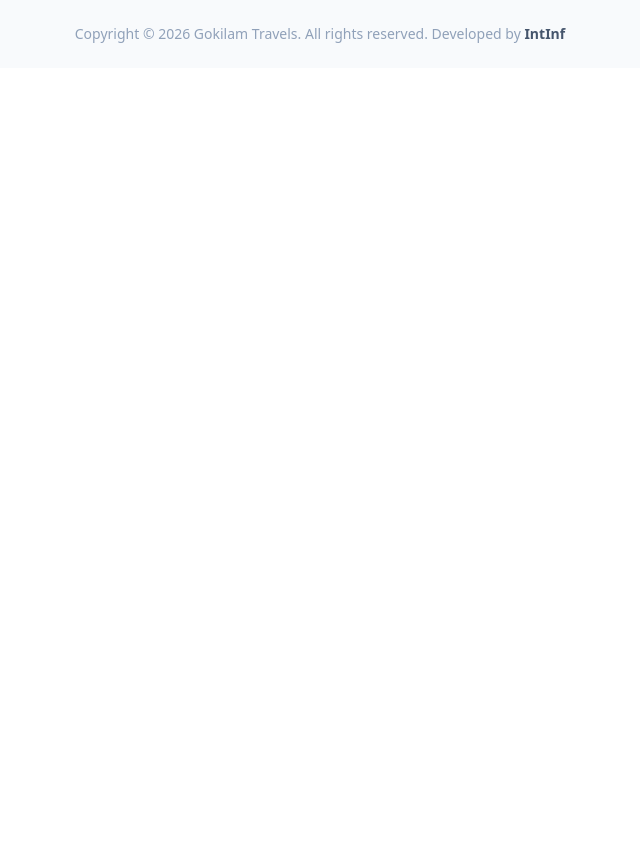
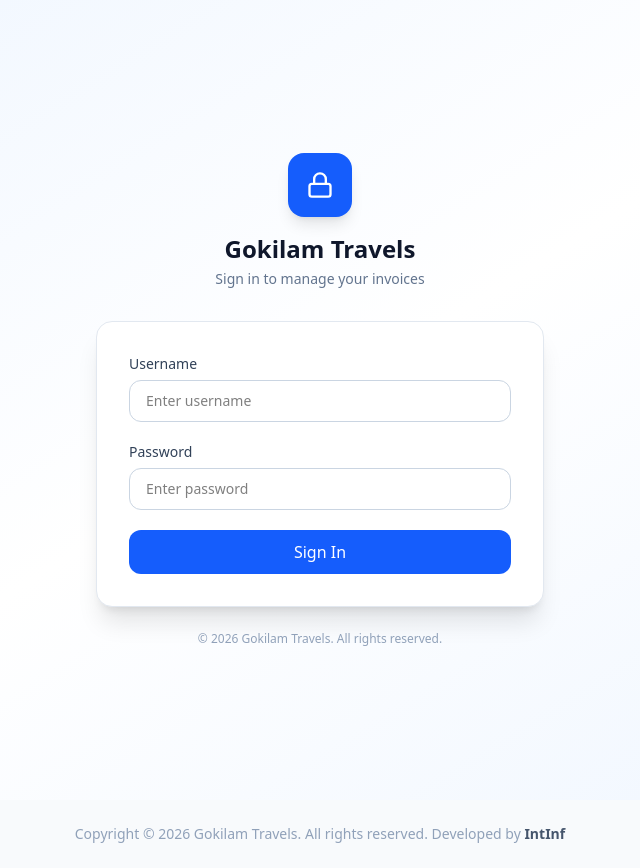
Before and after one commit to Bhuvanesh24/billing-travels, a React (Vite) app: page /login in a window 1280 px wide. Shown: the whole page, without its empty margins (320-960 px from the left). Before the commit the page ends 800 px from the top, so only its background shows below. Built offline with nearby package versions, Linux system fonts and the light colour scheme; no server answers.

Commit message:
login page added

```diff
--- a/src/App.tsx
+++ b/src/App.tsx
@@ -1,17 +1,43 @@
-import { BrowserRouter as Router, Routes, Route } from 'react-router-dom';
+import { BrowserRouter as Router, Routes, Route, Navigate } from 'react-router-dom';
 import InvoiceList from './pages/InvoiceList';
 import CreateInvoice from './pages/CreateInvoice';
+import LoginPage from './pages/LoginPage';
 import { DriveProvider } from './services/DriveContext';
+import { AuthProvider, useAuth } from './services/AuthContext';
 import { Toaster } from 'react-hot-toast';
 
-function App() {
+function ProtectedRoute({ children }: { children: React.ReactNode }) {
+  const { isAuthenticated } = useAuth();
+  if (!isAuthenticated) return <Navigate to="/login" replace />;
+  return <>{children}</>;
+}
+
+function AppRoutes() {
+  const { isAuthenticated } = useAuth();
+
   return (
-    <DriveProvider>
-      <Toaster position="top-center" />
     <Router>
       <Routes>
-          <Route path="/" element={<InvoiceList />} />
-          <Route path="/create" element={<CreateInvoice />} />
+        <Route
+          path="/login"
+          element={isAuthenticated ? <Navigate to="/" replace /> : <LoginPage />}
+        />
+        <Route
+          path="/"
+          element={
+            <ProtectedRoute>
+              <InvoiceList />
+            </ProtectedRoute>
+          }
+        />
+        <Route
+          path="/create"
+          element={
+            <ProtectedRoute>
+              <CreateInvoice />
+            </ProtectedRoute>
+          }
+        />
       </Routes>
       <footer className="bg-slate-50 text-center py-6 text-slate-400 text-sm font-medium">
         Copyright &copy; 2026 Gokilam Travels. All rights reserved. Developed by{' '}
@@ -25,7 +51,17 @@ function App() {
         </a>
       </footer>
     </Router>
+  );
+}
+
+function App() {
+  return (
+    <AuthProvider>
+      <DriveProvider>
+        <Toaster position="top-center" />
+        <AppRoutes />
       </DriveProvider>
+    </AuthProvider>
   );
 }
 
--- a/src/pages/InvoiceList.tsx
+++ b/src/pages/InvoiceList.tsx
@@ -1,12 +1,14 @@
 import { useEffect, useState } from 'react';
 import { Link } from 'react-router-dom';
-import { FileText, Plus, Loader2, LogIn, Search, Trash2 } from 'lucide-react';
+import { FileText, Plus, Loader2, LogIn, Search, Trash2, LogOut } from 'lucide-react';
 import toast from 'react-hot-toast';
 import { useDrive } from '../services/useDrive';
+import { useAuth } from '../services/AuthContext';
 import type { DriveFile } from '../services/google-drive-service';
 
 export default function InvoiceList() {
   const { isSignedIn, signIn, listPDFs, deleteFile, isInitialized } = useDrive();
+  const { logout } = useAuth();
   const [invoices, setInvoices] = useState<DriveFile[]>([]);
   const [loading, setLoading] = useState(true);
   const [nextPageToken, setNextPageToken] = useState<string | undefined>(undefined);
@@ -106,9 +108,9 @@ export default function InvoiceList() {
         </div>
 
         <div className="flex flex-col md:flex-row justify-between items-center mb-8 gap-4">
-          <div>
+          <div className="flex items-center gap-3">
             <h2 className="text-2xl font-bold text-slate-900">Invoices</h2>
-            <p className="text-slate-500 mt-1">Manage your travel invoices</p>
+            <p className="text-slate-500 mt-1 hidden md:block">&middot; Manage your travel invoices</p>
           </div>
 
           <div className="flex items-center gap-3 w-full md:w-auto">
@@ -138,6 +140,15 @@ export default function InvoiceList() {
               <Plus size={20} />
               New Invoice
             </Link>
+
+            <button
+              onClick={logout}
+              className="flex items-center gap-2 bg-red-50 hover:bg-red-100 text-red-600 px-4 py-2 rounded-lg font-medium transition-colors whitespace-nowrap"
+              title="Logout"
+            >
+              <LogOut size={18} />
+              <span className="hidden md:inline">Logout</span>
+            </button>
           </div>
         </div>
 
--- /dev/null
+++ b/src/pages/LoginPage.tsx
@@ -0,0 +1,99 @@
+import { useState } from 'react';
+import { useAuth } from '../services/AuthContext';
+import { Loader2, Lock } from 'lucide-react';
+
+export default function LoginPage() {
+    const { login } = useAuth();
+    const [username, setUsername] = useState('');
+    const [password, setPassword] = useState('');
+    const [error, setError] = useState('');
+    const [loading, setLoading] = useState(false);
+
+    const handleSubmit = (e: React.FormEvent) => {
+        e.preventDefault();
+        setError('');
+
+        if (!username.trim() || !password.trim()) {
+            setError('Please enter both username and password');
+            return;
+        }
+
+        setLoading(true);
+        const success = login(username, password);
+        if (!success) {
+            setError('Invalid username or password');
+        }
+        setLoading(false);
+    };
+
+    return (
+        <div className="min-h-screen bg-gradient-to-br from-blue-50 via-white to-blue-50 flex items-center justify-center p-4">
+            <div className="w-full max-w-md">
+                {/* Logo / Company Header */}
+                <div className="text-center mb-8">
+                    <div className="w-16 h-16 bg-blue-600 rounded-2xl flex items-center justify-center mx-auto mb-4 shadow-lg">
+                        <Lock className="text-white" size={28} />
+                    </div>
+                    <h1 className="text-2xl font-bold text-slate-900">Gokilam Travels</h1>
+                    <p className="text-slate-500 text-sm mt-1">Sign in to manage your invoices</p>
+                </div>
+
+                {/* Login Card */}
+                <div className="bg-white rounded-2xl shadow-xl border border-slate-200 p-8">
+                    <form onSubmit={handleSubmit} className="space-y-5">
+                        <div>
+                            <label className="block text-sm font-medium text-slate-700 mb-1.5">Username</label>
+                            <input
+                                type="text"
+                                autoComplete="username"
+                                className="w-full px-4 py-2.5 border border-slate-300 rounded-xl text-sm focus:ring-2 focus:ring-blue-500 focus:border-blue-500 outline-none transition-all"
+                                placeholder="Enter username"
+                                value={username}
+                                onChange={e => setUsername(e.target.value)}
+                                disabled={loading}
+                            />
+                        </div>
+
+                        <div>
+                            <label className="block text-sm font-medium text-slate-700 mb-1.5">Password</label>
+                            <input
+                                type="password"
+                                autoComplete="current-password"
+                                className="w-full px-4 py-2.5 border border-slate-300 rounded-xl text-sm focus:ring-2 focus:ring-blue-500 focus:border-blue-500 outline-none transition-all"
+                                placeholder="Enter password"
+                                value={password}
+                                onChange={e => setPassword(e.target.value)}
+                                disabled={loading}
+                            />
+                        </div>
+
+                        {error && (
+                            <div className="bg-red-50 text-red-600 text-sm px-4 py-2.5 rounded-xl border border-red-200">
+                                {error}
+                            </div>
+                        )}
+
+                        <button
+                            type="submit"
+                            disabled={loading}
+                            className="w-full bg-blue-600 hover:bg-blue-700 disabled:bg-blue-400 text-white font-medium py-2.5 rounded-xl flex items-center justify-center gap-2 transition-colors"
+                        >
+                            {loading ? (
+                                <>
+                                    <Loader2 size={18} className="animate-spin" />
+                                    Signing in...
+                                </>
+                            ) : (
+                                'Sign In'
+                            )}
+                        </button>
+                    </form>
+                </div>
+
+                <p className="text-center text-xs text-slate-400 mt-6">
+                    &copy; 2026 Gokilam Travels. All rights reserved.
+                </p>
+            </div>
+        </div>
+    );
+}
--- /dev/null
+++ b/src/services/AuthContext.tsx
@@ -0,0 +1,53 @@
+import { createContext, useState, useContext, useEffect, useCallback } from 'react';
+import type { ReactNode } from 'react';
+
+interface AuthContextType {
+    isAuthenticated: boolean;
+    login: (username: string, password: string) => boolean;
+    logout: () => void;
+}
+
+const AuthContext = createContext<AuthContextType | null>(null);
+
+const VALID_USERNAME = 'thilak';
+const VALID_PASSWORD = 'Sai@2015';
+const SESSION_KEY = 'billing_auth';
+
+export function AuthProvider({ children }: { children: ReactNode }) {
+    const [isAuthenticated, setIsAuthenticated] = useState(
+        () => sessionStorage.getItem(SESSION_KEY) === '1'
+    );
+
+    useEffect(() => {
+        if (isAuthenticated) {
+            sessionStorage.setItem(SESSION_KEY, '1');
+        } else {
+            sessionStorage.removeItem(SESSION_KEY);
+        }
+    }, [isAuthenticated]);
+
+    const login = useCallback((username: string, password: string): boolean => {
+        if (username.trim().toLowerCase() === VALID_USERNAME && password === VALID_PASSWORD) {
+            setIsAuthenticated(true);
+            return true;
+        }
+        return false;
+    }, []);
+
+    const logout = useCallback(() => {
+        setIsAuthenticated(false);
+        sessionStorage.removeItem(SESSION_KEY);
+    }, []);
+
+    return (
+        <AuthContext.Provider value={{ isAuthenticated, login, logout }}>
+            {children}
+        </AuthContext.Provider>
+    );
+}
+
+export function useAuth() {
+    const context = useContext(AuthContext);
+    if (!context) throw new Error('useAuth must be used within AuthProvider');
+    return context;
+}
```
Lines whose indentation alone changed are shown as unchanged.
